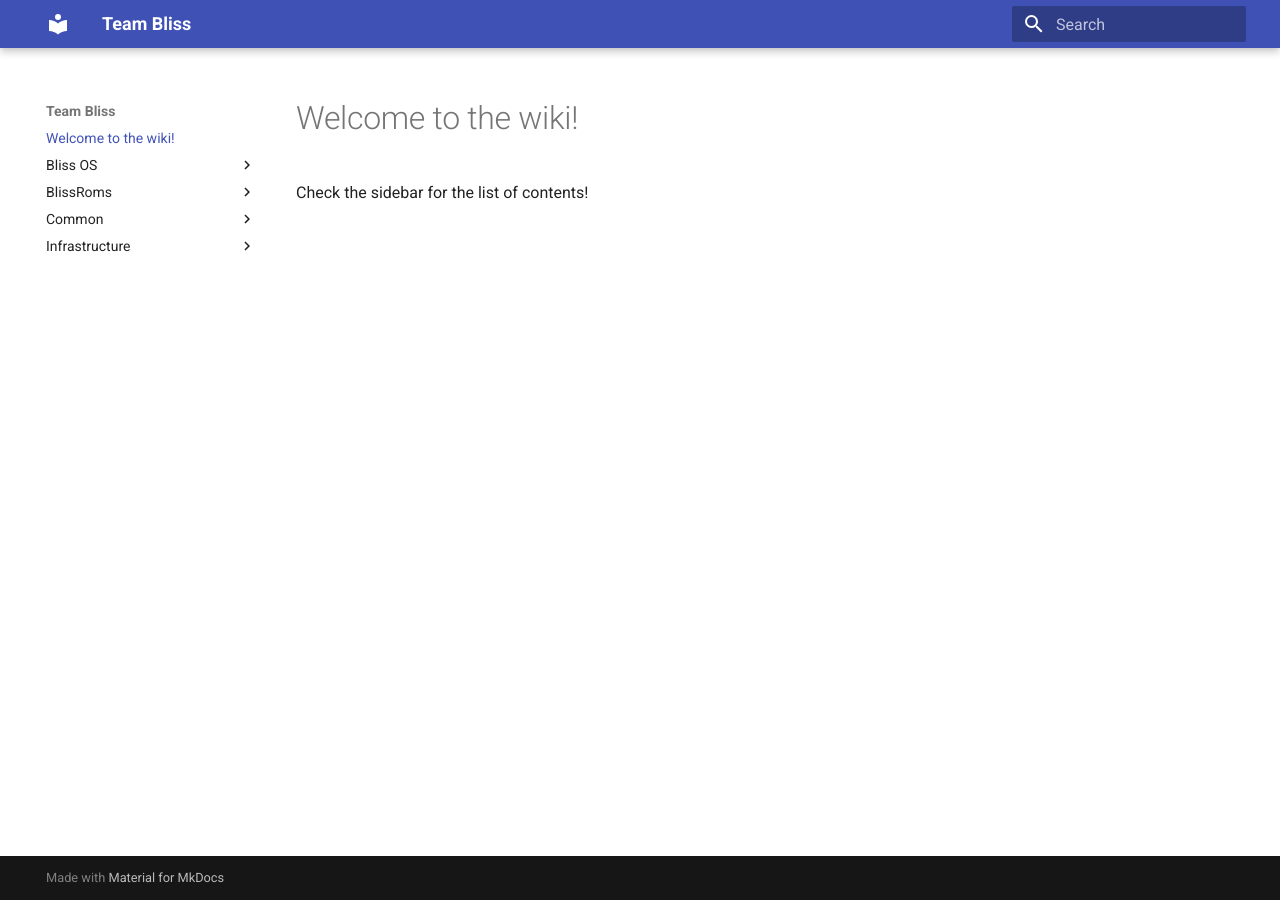
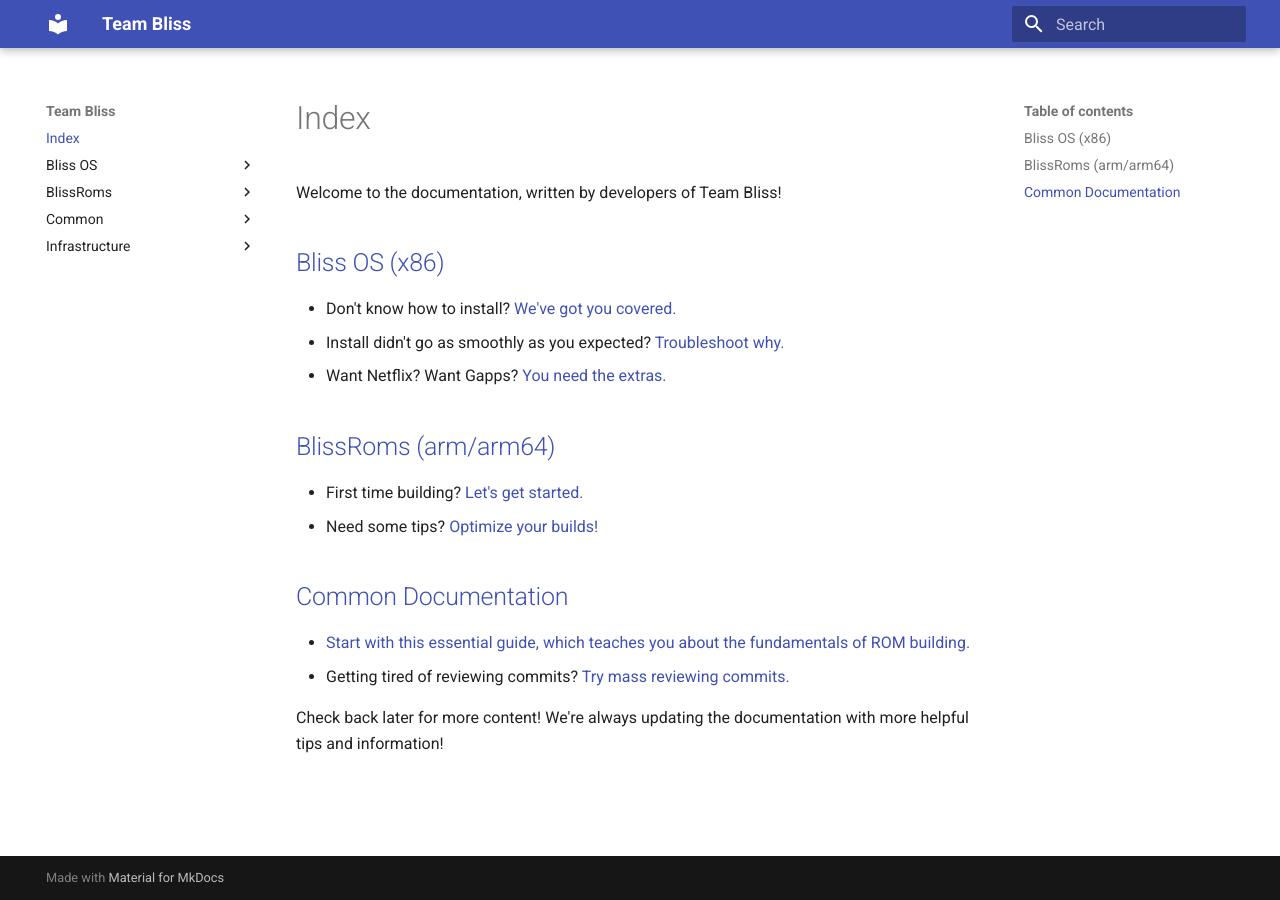
Before and after one commit to BlissRoms/Documentation-old, an MkDocs documentation site: the page built from docs/index.md, in a window 1280 px wide. Built offline with MkDocs 1.6.1 and Material for MkDocs 9.7.7, drawn with Linux system fonts in a browser that asks for light colours.

Commit message:
Add links to index
Change-Id: I2efd4fd365c8b2cf43c9b6fde19a7bbc76410bde

```diff
--- a/docs/index.md
+++ b/docs/index.md
@@ -1,3 +1,22 @@
-# Welcome to the wiki!
+# Index
 
-Check the sidebar for the list of contents!
+Welcome to the documentation, written by developers of Team Bliss!
+
+## [Bliss OS (x86)](Bliss OS/index.md)
+
+ - Don't know how to install? [We've got you covered.](Bliss OS/installation-guide.md)
+ - Install didn't go as smoothly as you expected? [Troubleshoot why.](Bliss OS/troubleshooting.md)
+ - Want Netflix? Want Gapps? [You need the extras.](Bliss OS/extras.md)
+
+## [BlissRoms (arm/arm64)](BlissRoms/index.md)
+
+ - First time building? [Let's get started.](BlissRoms/build-guide.md)
+ - Need some tips? [Optimize your builds!](BlissRoms/build-tips.md)
+
+## [Common Documentation](common/index.md)
+
+ - [Start with this essential guide, which teaches you about the fundamentals of ROM building.](common/git-started.md)
+ - Getting tired of reviewing commits? [Try mass reviewing commits.](common/using-dippy-bird.md)
+
+
+Check back later for more content! We're always updating the documentation with more helpful tips and information!
```
